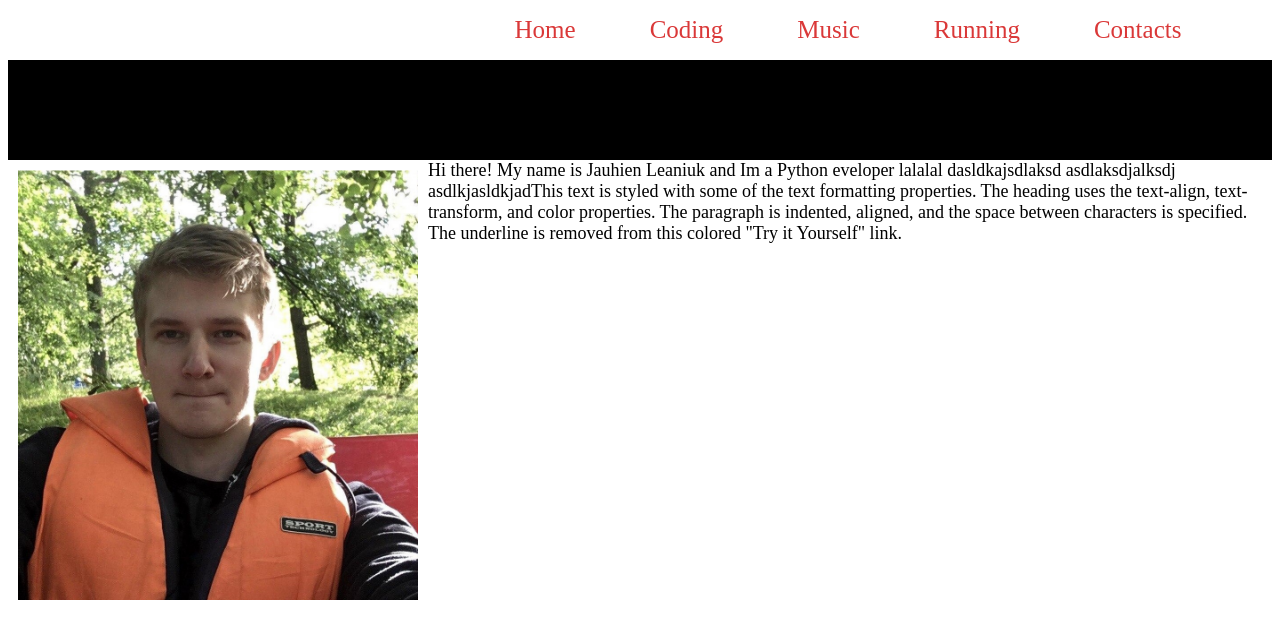
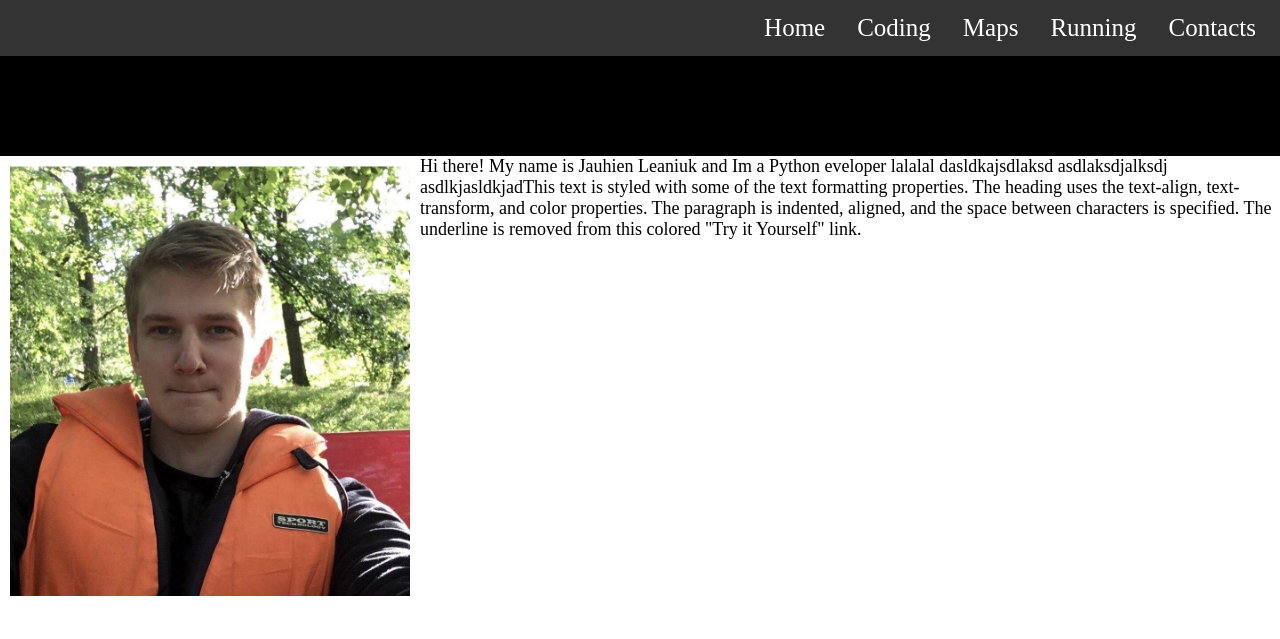
Before and after one commit to UngeheurenUngeziefer/JauhienLeaniuk, a Flask app: page / in a window 1280 px wide; the page is wider, and only the part inside the window is pictured. Shown: the top 639 px of that part. Run offline with Flask 2, Linux system fonts and the light colour scheme.

Commit message:
horizontal scrollbar added hidden

```diff
--- /dev/null
+++ b/app.py
@@ -0,0 +1,31 @@
+from flask import Flask, url_for, render_template
+app = Flask(__name__)
+
+@app.route('/')
+def home(name=None):
+	return render_template('home.html', name=home)
+
+@app.route('/coding')
+def coding():
+    return render_template('coding.html', name=coding)
+
+@app.route('/maps')
+def maps():
+    return render_template('maps.html', name=maps)
+
+@app.route('/running')
+def running():
+    return render_template('running.html', name=running)
+
+@app.route('/contacts')
+def contacts():
+    return render_template('contacts.html', name=contacts)
+
+
+with app.test_request_context():
+    url_for('home')
+    url_for('coding')
+    url_for('maps')
+    url_for('running')
+    url_for('contacts')
+    url_for('static', filename='style.css')
--- a/home_page.py
+++ /dev/null
@@ -1,31 +0,0 @@
-from flask import Flask, url_for, render_template
-app = Flask(__name__)
-
-@app.route('/')
-def home(name=None):
-	return render_template('home.html', name=home)
-
-@app.route('/coding')
-def coding():
-    return render_template('coding.html', name=coding)
-
-@app.route('/music')
-def music():
-    return render_template('music.html', name=music)
-
-@app.route('/running')
-def running():
-    return render_template('running.html', name=running)
-
-@app.route('/contacts')
-def contacts():
-    return render_template('contacts.html', name=contacts)
-
-
-with app.test_request_context():
-    url_for('home')
-    url_for('coding')
-    url_for('music')
-    url_for('running')
-    url_for('contacts')
-    url_for('static', filename='style.css')
--- a/static/style.css
+++ b/static/style.css
@@ -1,13 +1,16 @@
+/* тело сайта, убраны все отступы */
 body {
-  background: white;
+  margin: 0;
 }
 
+/* класс текста */
 text {
   font-size: 18px;
   font-family: PT Sans;
   color: black;
   }
 
+/* чёрный блок */
 .black_block {
   background: black;
   height: 100px;
@@ -16,11 +19,11 @@ text {
   padding: 0;
 }
 
+/* класс фото */
 .leftimg {
   float:left; /* Выравнивание по левому краю */
   margin: 10px 10px 10px 10px; /* Отступы вокруг картинки */
 }
-
 
 /* стили для верхних кнопок, подчёркивание, смена цвета */
 a {
@@ -38,21 +41,42 @@ a {
     transition: background-size .3s;
 }
 
+/* появляется полоска подчёркивания и меняется цвет */
 a:hover, a:focus {
     background-size: 100% 2px;
     color: #de8181;
 }
 
 /* выравнивание верхних кнопок по ширине экрана */
-ul {
-  align-content: center;
-  text-align: center;
-  width: 200vh;
+
+div.scrollmenuupper {
+  overflow: scroll;
+   }
+::-webkit-scrollbar {
+    width: 0px;
+    background: transparent; /* make scrollbar transparent */
 }
 
-ul li  {
+div.scrollmenu {
+  text-align: right;
+  padding-right: 10px;
+  background-color: #333;
+  white-space: nowrap;
+  overflow-x: scroll;
+}
+
+div.scrollmenu a {
   display: inline-block;
   text-align: center;
   padding-left: 30px;
   padding-right: 30px;
+  display: inline-block;
+  color: white;
+  text-align: center;
+  padding: 14px;
+  text-decoration: none;
 }
+
+div.scrollmenu a:hover {
+  background-color: #777;
+}
--- a/templates/header.html
+++ b/templates/header.html
@@ -5,16 +5,15 @@
     <meta name="viewport" content="width=device-width">
     <title>Jauhien.Leaniuk</title>
     <link rel="stylesheet" href="{{ url_for('static', filename='style.css') }}" />
-	    <ul>
-	        <li><a href='{{ url_for("home") }}'>Home</a></li>
-	        <li><a href='{{ url_for("coding") }}'>Coding</a></li>
-	        <li><a href='{{ url_for("music") }}'>Music</a></li>
-	        <li><a href='{{ url_for("running") }}'>Running</a></li>
-	        <li><a href='{{ url_for("contacts") }}'>Contacts</a></li>
-		</ul>
-
+	    <div class='scrollmenuupper'>
+		    <div class="scrollmenu">
+		        <a href='{{ url_for("home") }}'>Home</a>
+		        <a href='{{ url_for("coding") }}'>Coding</a>
+		        <a href='{{ url_for("maps") }}'>Maps</a>
+		        <a href='{{ url_for("running") }}'>Running</a>
+		        <a href='{{ url_for("contacts") }}'>Contacts</a>
+			</div>
+		</div>
+		<div class='black_block'>Bla bla bla</div>
   </head>
-  <body>
-	<div class='black_block'></div>
-  </body>
 </html>
```
Also changed, not shown: templates/maps.html (added, +34 -0 lines), resourses/python_repos.svg (added), 1 other file.
